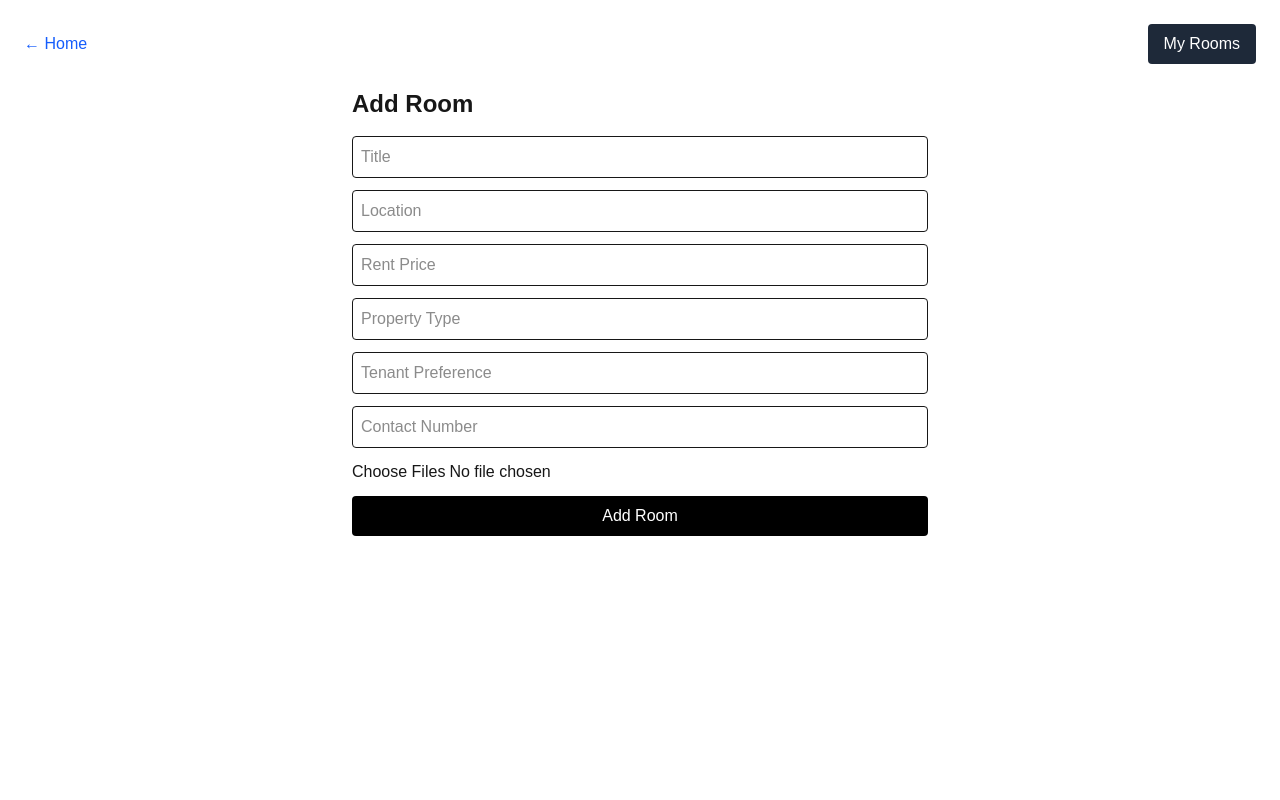
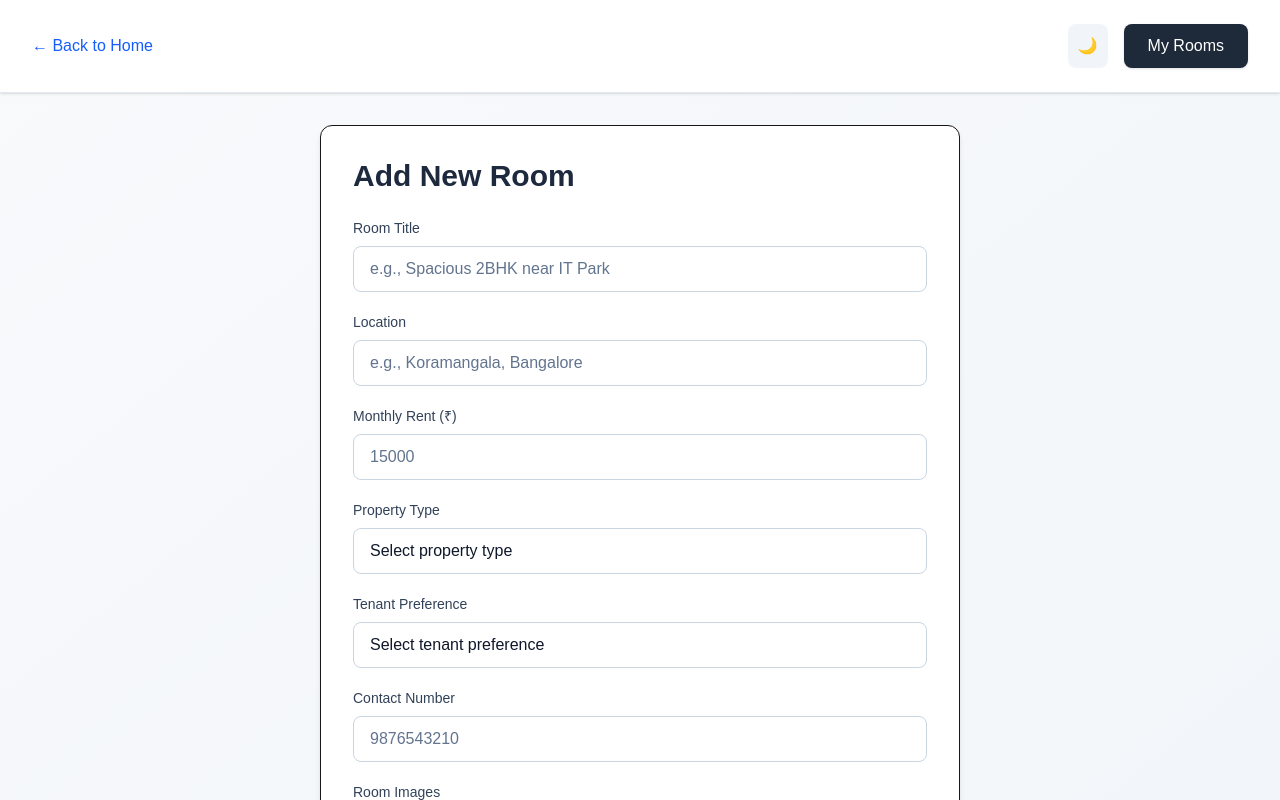
Before and after one commit to sudharsan-051006/Room-finder, a Next.js app: page /owner/add-room in a window 1280 px wide. Shown: the top 800 px of the page. Built offline with nearby package versions, Linux system fonts and the light colour scheme; no server answers.

Commit message:
Update page.tsx

```diff
--- a/app/owner/add-room/page.tsx
+++ b/app/owner/add-room/page.tsx
@@ -7,6 +7,16 @@ import Link from "next/link";
 export default function AddRoom() {
   const [userId, setUserId] = useState<string | null>(null);
   const [loading, setLoading] = useState(false);
+  const [darkMode, setDarkMode] = useState(false);
+
+  // Form states
+  const [title, setTitle] = useState("");
+  const [location, setLocation] = useState("");
+  const [price, setPrice] = useState("");
+  const [propertyType, setPropertyType] = useState("");
+  const [tenantPref, setTenantPref] = useState("");
+  const [contactNumber, setContactNumber] = useState("");
+  const [images, setImages] = useState<FileList | null>(null);
 
   // Get logged-in user once
   useEffect(() => {
@@ -17,30 +27,48 @@ export default function AddRoom() {
       }
     };
     getUser();
+
+    // Check for saved theme preference
+    const savedTheme = localStorage.getItem('theme');
+    if (savedTheme === 'dark') {
+      setDarkMode(true);
+    }
   }, []);
 
-  const handleSubmit = async (e: any) => {
-    e.preventDefault();
+  // Toggle theme
+  const toggleTheme = () => {
+    setDarkMode(!darkMode);
+    localStorage.setItem('theme', !darkMode ? 'dark' : 'light');
+  };
 
+  const handleSubmit = async () => {
     if (!userId) {
       alert("Please login again");
       return;
     }
 
+    if (!images || images.length === 0) {
+      alert("Please select at least one image");
+      return;
+    }
+
     setLoading(true);
-    const form = e.target;
+
+    // Normalize inputs
+    const normalizedPropertyType = propertyType.trim();
+    const normalizedTenantPref = tenantPref.trim();
 
     // 1️⃣ Insert room
     const { data: room, error: roomError } = await supabase
       .from("rooms")
       .insert({
         owner_id: userId,
-        title: form.title.value,
-        location: form.location.value,
-        price: form.price.value,
-        property_type: form.property_type.value,
-        tenant_preference: form.tenant_preference.value,
-        contact_number: form.contact_number.value,
+        title: title.trim(),
+        location: location.trim(),
+        price: price,
+        property_type: normalizedPropertyType,
+        tenant_preference: normalizedTenantPref,
+        contact_number: contactNumber.trim(),
       })
       .select()
       .single();
@@ -52,18 +80,10 @@ export default function AddRoom() {
     }
 
     // 2️⃣ Upload images
-    const files = form.images.files;
-
-    if (!files || files.length === 0) {
-      alert("Please select at least one image");
-      setLoading(false);
-      return;
-    }
-
     const imageRecords: any[] = [];
 
-    for (let i = 0; i < files.length; i++) {
-      const file = files[i];
+    for (let i = 0; i < images.length; i++) {
+      const file = images[i];
       const filePath = `${room.id}/${Date.now()}-${file.name}`;
 
       const { error: uploadError } = await supabase.storage
@@ -99,80 +119,216 @@ export default function AddRoom() {
 
     setLoading(false);
     alert("Room added successfully with images!");
-    form.reset();
+
+    // Reset form
+    setTitle("");
+    setLocation("");
+    setPrice("");
+    setPropertyType("");
+    setTenantPref("");
+    setContactNumber("");
+    setImages(null);
   };
 
   return (
-    <div className="min-h-screen p-6">
+    <div className={`min-h-screen ${darkMode ? 'bg-gradient-to-br from-slate-900 to-slate-800' : 'bg-gradient-to-br from-slate-50 to-slate-100'}`}>
       {/* Header */}
-      <div className="flex justify-between items-center mb-6">
-        <Link href="/" className="text-blue-600 hover:underline">
-          ← Home
+      <div className={`${darkMode ? 'bg-slate-900 border-slate-700' : 'bg-white border-slate-200'} shadow-sm border-b`}>
+        <div className="max-w-7xl mx-auto px-4 sm:px-6 lg:px-8 py-6">
+          <div className="flex justify-between items-center">
+            <Link href="/" className={`${darkMode ? 'text-blue-400 hover:text-blue-300' : 'text-blue-600 hover:text-blue-700'} font-medium transition-colors`}>
+              ← Back to Home
             </Link>
+
+            <div className="flex items-center gap-4">
+              {/* Theme Toggle Button */}
+              <button
+                onClick={toggleTheme}
+                className={`p-2.5 rounded-lg transition-all ${
+                  darkMode
+                    ? 'bg-slate-800 hover:bg-slate-700 text-yellow-400'
+                    : 'bg-slate-100 hover:bg-slate-200 text-slate-700'
+                }`}
+                aria-label="Toggle theme"
+              >
+                {darkMode ? '☀️' : '🌙'}
+              </button>
 
               <Link
                 href="/owner/dashboard"
-          className="bg-gray-800 text-white px-4 py-2 rounded"
+                className={`px-6 py-2.5 rounded-lg font-medium transition-colors shadow-sm ${
+                  darkMode
+                    ? 'bg-slate-800 hover:bg-slate-700 text-white'
+                    : 'bg-gray-800 hover:bg-gray-900 text-white'
+                }`}
               >
                 My Rooms
               </Link>
             </div>
+          </div>
+        </div>
+      </div>
 
       {/* Form */}
-      <div className="max-w-xl mx-auto">
-        <h1 className="text-2xl font-bold mb-4">Add Room</h1>
+      <div className="max-w-2xl mx-auto px-4 py-8">
+        <div className={`${darkMode ? 'bg-slate-900 border-slate-700' : 'bg-white'} rounded-xl shadow-md p-8 border`}>
+          <h1 className={`text-3xl font-bold mb-6 ${darkMode ? 'text-white' : 'text-slate-800'}`}>Add New Room</h1>
 
-        <form onSubmit={handleSubmit} className="space-y-3">
-          <input name="title" placeholder="Title" className="input" required />
+          <div className="space-y-5">
+            <div>
+              <label className={`block text-sm font-medium mb-2 ${darkMode ? 'text-slate-300' : 'text-slate-700'}`}>
+                Room Title
+              </label>
               <input
-            name="location"
-            placeholder="Location"
-            className="input"
+                value={title}
+                onChange={(e) => setTitle(e.target.value)}
+                placeholder="e.g., Spacious 2BHK near IT Park"
+                className={`w-full px-4 py-2.5 border rounded-lg focus:outline-none focus:ring-2 focus:ring-blue-500 focus:border-transparent transition-all ${
+                  darkMode
+                    ? 'bg-slate-800 border-slate-600 text-white placeholder-slate-400'
+                    : 'bg-white border-slate-300 text-slate-900 placeholder-slate-500'
+                }`}
                 required
               />
+            </div>
+
+            <div>
+              <label className={`block text-sm font-medium mb-2 ${darkMode ? 'text-slate-300' : 'text-slate-700'}`}>
+                Location
+              </label>
               <input
-            name="price"
-            type="number"
-            placeholder="Rent Price"
-            className="input"
+                value={location}
+                onChange={(e) => setLocation(e.target.value)}
+                placeholder="e.g., Koramangala, Bangalore"
+                className={`w-full px-4 py-2.5 border rounded-lg focus:outline-none focus:ring-2 focus:ring-blue-500 focus:border-transparent transition-all ${
+                  darkMode
+                    ? 'bg-slate-800 border-slate-600 text-white placeholder-slate-400'
+                    : 'bg-white border-slate-300 text-slate-900 placeholder-slate-500'
+                }`}
                 required
               />
+            </div>
+
+            <div>
+              <label className={`block text-sm font-medium mb-2 ${darkMode ? 'text-slate-300' : 'text-slate-700'}`}>
+                Monthly Rent (₹)
+              </label>
               <input
-            name="property_type"
-            placeholder="Property Type"
-            className="input"
+                value={price}
+                onChange={(e) => setPrice(e.target.value)}
+                type="number"
+                placeholder="15000"
+                className={`w-full px-4 py-2.5 border rounded-lg focus:outline-none focus:ring-2 focus:ring-blue-500 focus:border-transparent transition-all ${
+                  darkMode
+                    ? 'bg-slate-800 border-slate-600 text-white placeholder-slate-400'
+                    : 'bg-white border-slate-300 text-slate-900 placeholder-slate-500'
+                }`}
                 required
               />
+            </div>
+
+            <div>
+              <label className={`block text-sm font-medium mb-2 ${darkMode ? 'text-slate-300' : 'text-slate-700'}`}>
+                Property Type
+              </label>
+              <select
+                value={propertyType}
+                onChange={(e) => setPropertyType(e.target.value)}
+                className={`w-full px-4 py-2.5 border rounded-lg focus:outline-none focus:ring-2 focus:ring-blue-500 focus:border-transparent transition-all appearance-none cursor-pointer ${
+                  darkMode
+                    ? 'bg-slate-800 border-slate-600 text-white'
+                    : 'bg-white border-slate-300 text-slate-900'
+                }`}
+                required
+              >
+                <option value="">Select property type</option>
+                <option value="1BHK">1 BHK</option>
+                <option value="2BHK">2 BHK</option>
+                <option value="3BHK">3 BHK</option>
+                <option value="1Bed">1 Bed</option>
+                <option value="2Bed">2 Bed</option>
+              </select>
+            </div>
+
+            <div>
+              <label className={`block text-sm font-medium mb-2 ${darkMode ? 'text-slate-300' : 'text-slate-700'}`}>
+                Tenant Preference
+              </label>
+              <select
+                value={tenantPref}
+                onChange={(e) => setTenantPref(e.target.value)}
+                className={`w-full px-4 py-2.5 border rounded-lg focus:outline-none focus:ring-2 focus:ring-blue-500 focus:border-transparent transition-all appearance-none cursor-pointer ${
+                  darkMode
+                    ? 'bg-slate-800 border-slate-600 text-white'
+                    : 'bg-white border-slate-300 text-slate-900'
+                }`}
+                required
+              >
+                <option value="">Select tenant preference</option>
+                <option value="Bachelor">Bachelor</option>
+                <option value="Family">Family</option>
+                <option value="Girls">Girls</option>
+                <option value="Working">Working Professional</option>
+              </select>
+            </div>
+
+            <div>
+              <label className={`block text-sm font-medium mb-2 ${darkMode ? 'text-slate-300' : 'text-slate-700'}`}>
+                Contact Number
+              </label>
               <input
-            name="tenant_preference"
-            placeholder="Tenant Preference"
-            className="input"
+                value={contactNumber}
+                onChange={(e) => setContactNumber(e.target.value)}
+                placeholder="9876543210"
+                className={`w-full px-4 py-2.5 border rounded-lg focus:outline-none focus:ring-2 focus:ring-blue-500 focus:border-transparent transition-all ${
+                  darkMode
+                    ? 'bg-slate-800 border-slate-600 text-white placeholder-slate-400'
+                    : 'bg-white border-slate-300 text-slate-900 placeholder-slate-500'
+                }`}
                 required
               />
+            </div>
+
+            <div>
+              <label className={`block text-sm font-medium mb-2 ${darkMode ? 'text-slate-300' : 'text-slate-700'}`}>
+                Room Images
+              </label>
+              <div className={`border-2 border-dashed rounded-lg p-6 text-center ${
+                darkMode
+                  ? 'border-slate-600 hover:border-slate-500'
+                  : 'border-slate-300 hover:border-slate-400'
+              } transition-colors`}>
                 <input
-            name="contact_number"
-            placeholder="Contact Number"
-            className="input"
+                  type="file"
+                  multiple
+                  accept="image/*"
+                  onChange={(e) => setImages(e.target.files)}
+                  className={`w-full cursor-pointer ${darkMode ? 'text-slate-300' : 'text-slate-700'}`}
                   required
                 />
-
-          {/* IMAGE INPUT (IMPORTANT) */}
-          <input
-            type="file"
-            name="images"
-            multiple
-            accept="image/*"
-            className="w-full"
-            required
-          />
+                <p className={`text-sm mt-2 ${darkMode ? 'text-slate-400' : 'text-slate-500'}`}>
+                  Select multiple images (JPG, PNG)
+                </p>
+              </div>
+            </div>
 
             <button
+              onClick={handleSubmit}
               disabled={loading}
-            className="bg-black text-white px-4 py-2 rounded w-full"
+              className={`w-full py-3 rounded-lg font-semibold transition-all shadow-md ${
+                loading
+                  ? darkMode
+                    ? 'bg-slate-700 text-slate-400 cursor-not-allowed'
+                    : 'bg-gray-300 text-gray-500 cursor-not-allowed'
+                  : darkMode
+                    ? 'bg-blue-600 hover:bg-blue-700 text-white'
+                    : 'bg-black hover:bg-gray-900 text-white'
+              }`}
             >
-            {loading ? "Adding..." : "Add Room"}
+              {loading ? "Adding Room..." : "✓ Add Room"}
             </button>
-        </form>
+          </div>
+        </div>
       </div>
     </div>
   );
```
Lines whose indentation alone changed are shown as unchanged.
